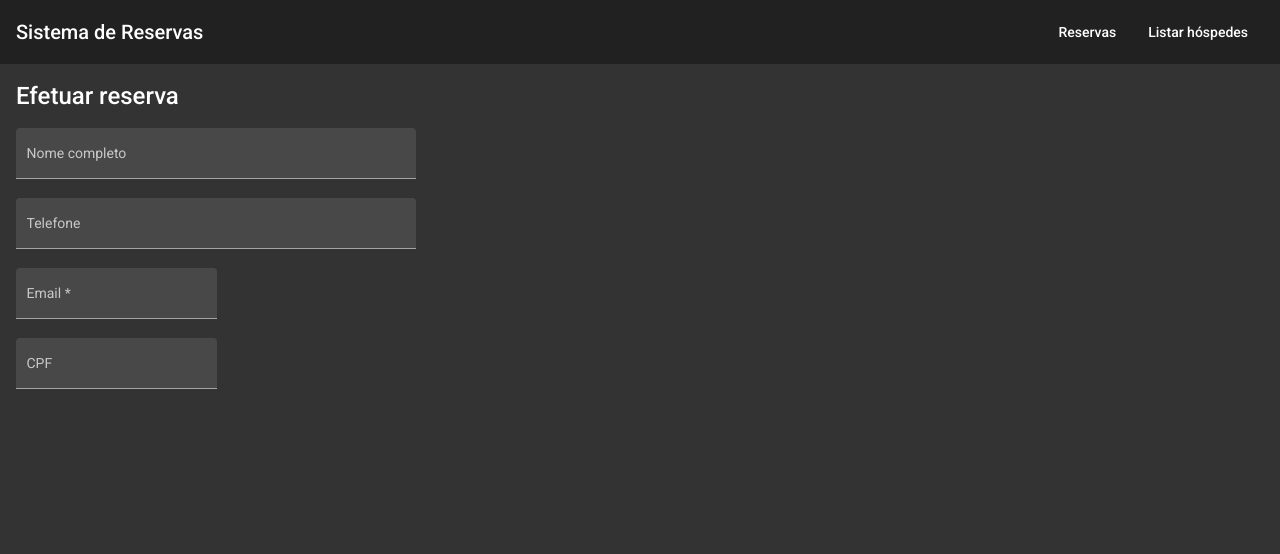
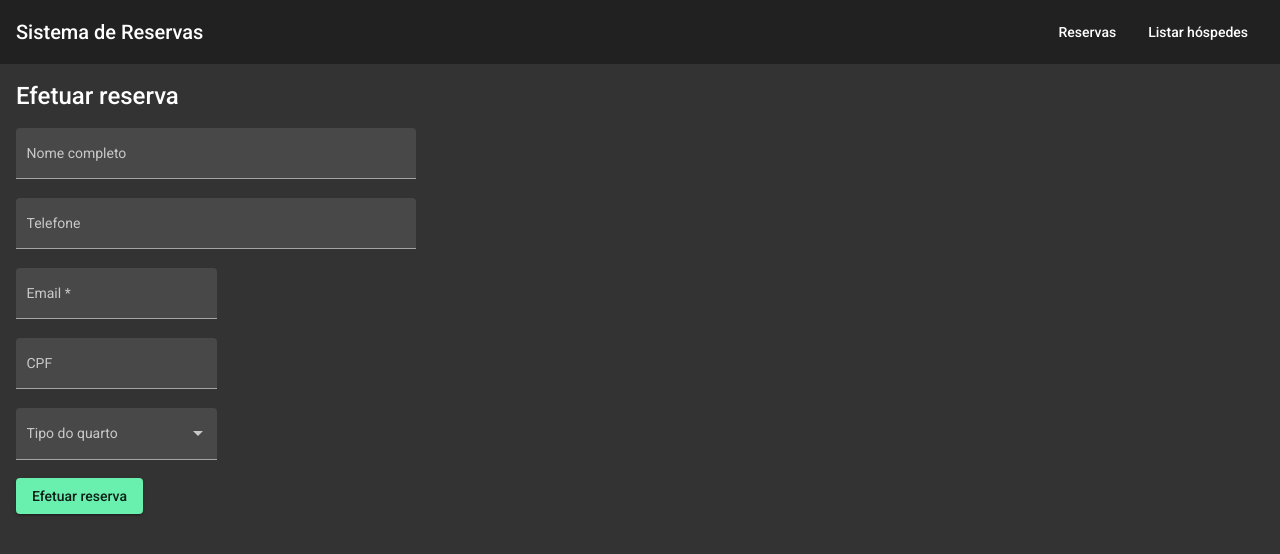
Before and after one commit to viunow/sistemaDeReservasFrontend, an Angular app: page /efetuar-reserva in a window 1280 px wide. Shown: the top 554 px of the page. Built offline with nearby package versions, Linux system fonts and the light colour scheme.

Commit message:
mais campos adicionados na tela de efetuar reserva

```diff
--- a/src/app/efetuar-reserva/efetuar-reserva.component.html
+++ b/src/app/efetuar-reserva/efetuar-reserva.component.html
@@ -24,6 +24,16 @@
             <mat-label>CPF</mat-label>
             <input matInput placeholder="CPF">
         </mat-form-field>
+
+        <mat-form-field appearance="fill">
+            <mat-label>Tipo do quarto</mat-label>
+            <mat-select>
+              <mat-option value="convencional">Convencional</mat-option>
+              <mat-option value="luxo">Luxo</mat-option>
+            </mat-select>
+        </mat-form-field>
+        <br>
+        <a href="/enviar-formulario"><button mat-raised-button color="accent" class="button-efetuar-reserva">Efetuar reserva</button></a>
 
         <!-- <mat-form-field appearance="fill">
             <mat-label>Enter a date range</mat-label>
```
Also changed, not shown: src/app/efetuar-reserva/efetuar-reserva.component.css (line endings or trailing spaces).
